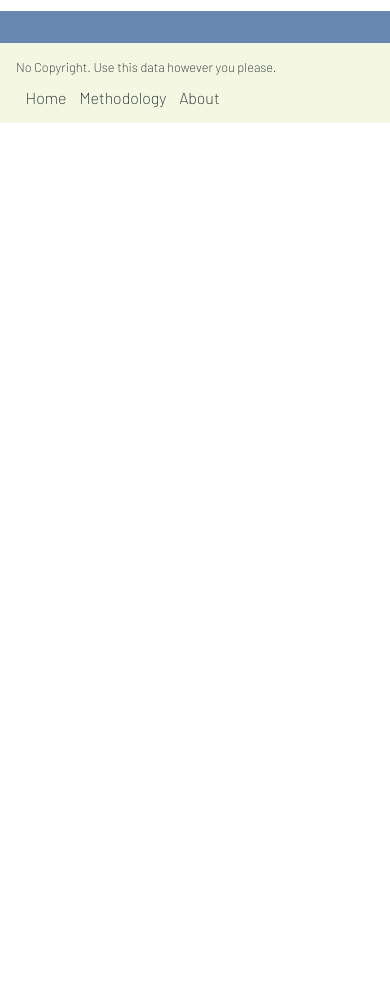
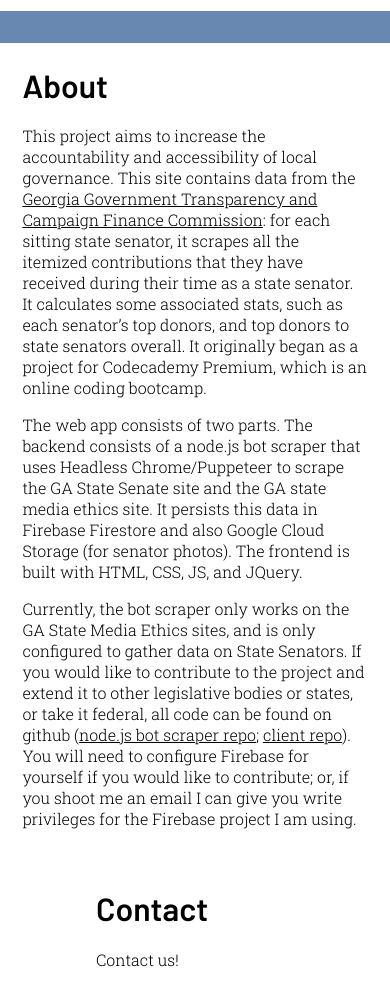
Before and after one commit to meerkat-citronella/GaCampFinClient, a plain HTML site: page public/about/about.html in a window 390 px wide. Shown: the part 97-1100 px from the top of the page. Before the commit the page ends 844 px from the top, so only its background shows below. Drawn offline with Linux system fonts and the light colour scheme.

Commit message:
styling, mobil styling, about page

```diff
--- a/public/about/about.html
+++ b/public/about/about.html
@@ -35,6 +35,56 @@
 			</div>
 		</div>
 		<div class="page-hero hero-small"></div>
+		<div class="methodology-container">
+			<h1>About</h1>
+			<div class="methodology-column-container">
+				<p>
+					This project aims to increase the accountability and accessibility of
+					local governance. This site contains data from the
+					<a
+						href="http://media.ethics.ga.gov/Search/Campaign/Campaign_ByName.aspx"
+						target="_blank"
+						>Georgia Government Transparency and Campaign Finance Commission</a
+					>: for each sitting state senator, it scrapes all the itemized
+					contributions that they have received during their time as a state
+					senator. It calculates some associated stats, such as each senator’s
+					top donors, and top donors to state senators overall. It originally
+					began as a project for Codecademy Premium, which is an online coding
+					bootcamp.
+				</p>
+
+				<p>
+					The web app consists of two parts. The backend consists of a node.js
+					bot scraper that uses Headless Chrome/Puppeteer to scrape the GA State
+					Senate site and the GA state media ethics site. It persists this data
+					in Firebase Firestore and also Google Cloud Storage (for senator
+					photos). The frontend is built with HTML, CSS, JS, and JQuery.
+				</p>
+
+				<p>
+					Currently, the bot scraper only works on the GA State Media Ethics
+					sites, and is only configured to gather data on State Senators. If you
+					would like to contribute to the project and extend it to other
+					legislative bodies or states, or take it federal, all code can be
+					found on github (<a
+						href="https://github.com/meerkat-citronella/GaCampFin"
+						target="_blank"
+						>node.js bot scraper repo</a
+					>;
+					<a
+						href="https://github.com/meerkat-citronella/GaCampFinClient"
+						target="_blank"
+						>client repo</a
+					>). You will need to configure Firebase for yourself if you would like
+					to contribute; or, if you shoot me an email I can give you write
+					privileges for the Firebase project I am using.
+				</p>
+			</div>
+		</div>
+		<div class="contact">
+			<h1>Contact</h1>
+			<p>Contact us!</p>
+		</div>
 
 		<div class="footer">
 			<ul class="site-footer-left">
--- a/public/css/style.css
+++ b/public/css/style.css
@@ -102,6 +102,7 @@ a:hover {
 	margin-right: auto;
 	width: 65%;
 	opacity: 0.9;
+	border: 1px solid hsla(71, 20%, 100%, 1);
 }
 
 .tops:hover {
@@ -342,6 +343,19 @@ button {
 	margin-top: 0;
 }
 
+/* ~~~~~~~~~~~~ ABOUT ~~~~~~~~~~~~ */
+
+.contact {
+	padding: 0em 6em 2em 6em;
+	font-family: "Roboto Slab", serif;
+	font-weight: 300;
+}
+
+.contact h1 {
+	font-family: "Barlow", sans-serif;
+	font-weight: 600;
+}
+
 /* ~~~~~~~~~~~~ MEDIA QUERIES ~~~~~~~~~~~~ */
 @media only screen and (max-width: 480px) {
 	/* ~~~~~~~~ INDEX ~~~~~~~~ */
```
